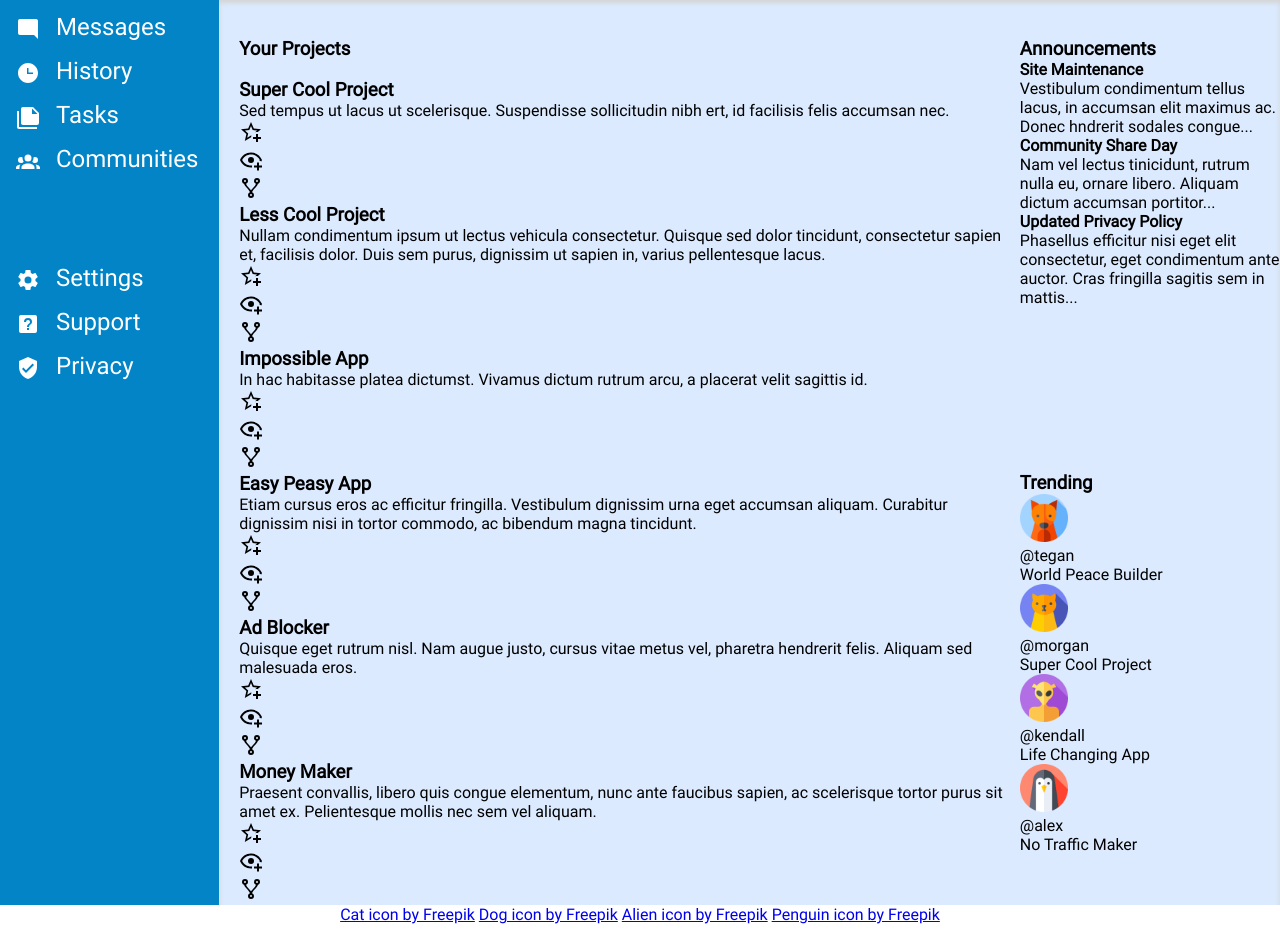
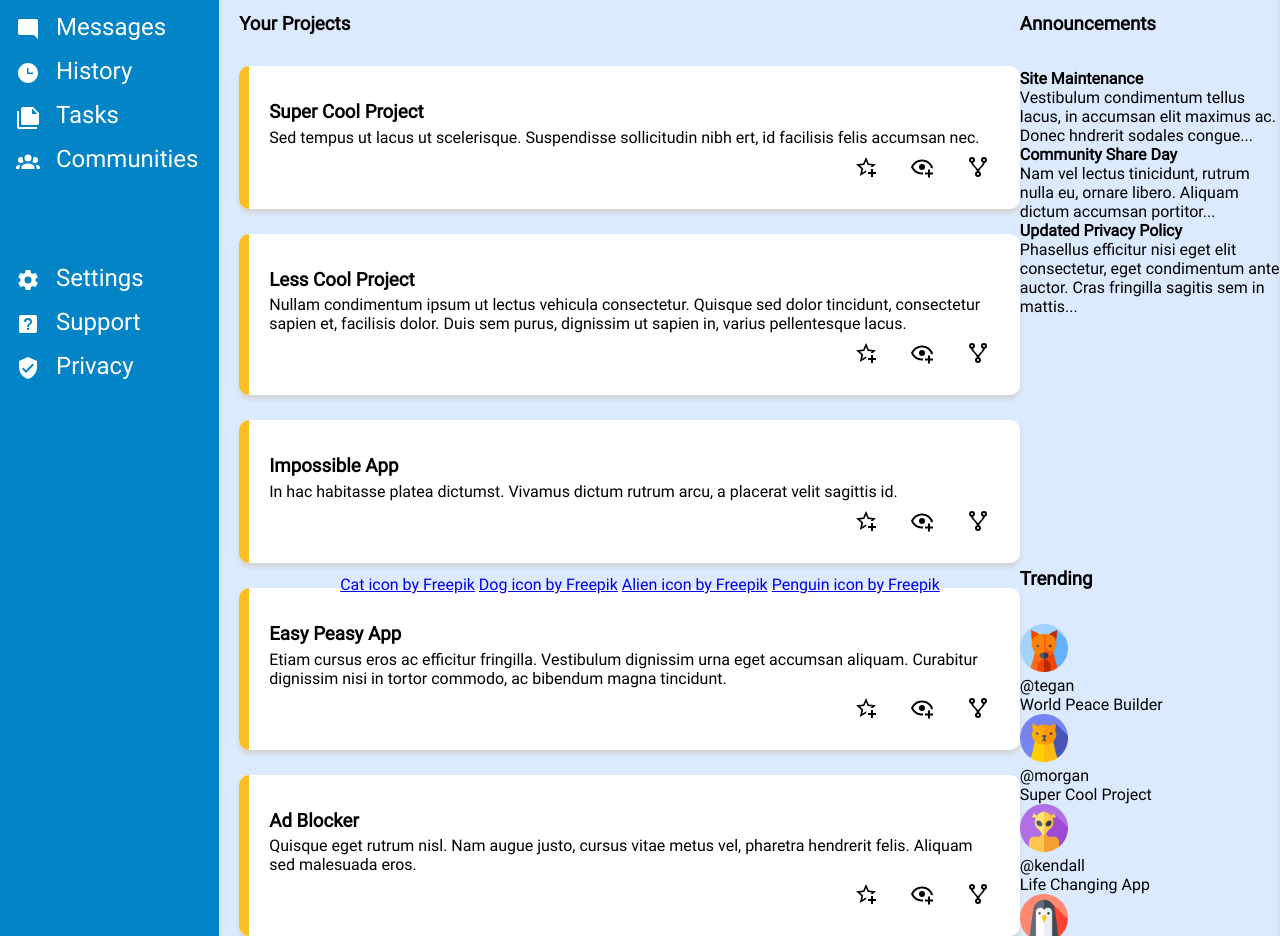
Before and after one commit to gnesayas/admin-dashboard, a plain HTML site: page index.html in a window 1280 px wide. Shown: the part 206-1142 px from the top of the page. Drawn offline with Linux system fonts and the light colour scheme.

Commit message:
Add project card styling, adjust footer

```diff
--- a/index.html
+++ b/index.html
@@ -59,7 +59,7 @@
             <div class="header-bottom">
                 <div><img class="main-profile-icon" src="img/cat_2716324.png"></div>
                 <div class="greeting">
-                    <div>Hi there,</div>
+                    <h4>Hi there,</h4>
                     <h2>Morgan Oakley (@morgan)</h2>
                 </div>
                 <button>New</button>
@@ -75,50 +75,62 @@
                         <h3>Super Cool Project</h3>
                         <p>Sed tempus ut lacus ut scelerisque. Suspendisse sollicitudin nibh ert, id facilisis felis
                             accumsan nec.</p>
+                        <div class="card-icons">
                             <div><img class="icon" src="img/star-plus-outline.svg"></div>
                             <div><img class="icon" src="img/eye-plus-outline.svg"></div>
                             <div><img class="icon" src="img/source-fork.svg"></div>
+                        </div>
                     </div>
                     <div class="card">
                         <h3>Less Cool Project</h3>
                         <p>Nullam condimentum ipsum ut lectus vehicula consectetur. Quisque sed dolor tincidunt,
                             consectetur sapien et, facilisis dolor. Duis sem purus, dignissim ut sapien in, varius
                             pellentesque lacus.</p>
+                        <div class="card-icons">
                             <div><img class="icon" src="img/star-plus-outline.svg"></div>
                             <div><img class="icon" src="img/eye-plus-outline.svg"></div>
                             <div><img class="icon" src="img/source-fork.svg"></div>
+                        </div>
                     </div>
                     <div class="card">
                         <h3>Impossible App</h3>
                         <p>In hac habitasse platea dictumst. Vivamus dictum rutrum arcu, a placerat velit sagittis id.
                         </p>
+                        <div class="card-icons">
                             <div><img class="icon" src="img/star-plus-outline.svg"></div>
                             <div><img class="icon" src="img/eye-plus-outline.svg"></div>
                             <div><img class="icon" src="img/source-fork.svg"></div>
+                        </div>
                     </div>
                     <div class="card">
                         <h3>Easy Peasy App</h3>
                         <p>Etiam cursus eros ac efficitur fringilla. Vestibulum dignissim urna eget accumsan aliquam.
                             Curabitur dignissim nisi in tortor commodo, ac bibendum magna tincidunt.</p>
+                        <div class="card-icons">
                             <div><img class="icon" src="img/star-plus-outline.svg"></div>
                             <div><img class="icon" src="img/eye-plus-outline.svg"></div>
                             <div><img class="icon" src="img/source-fork.svg"></div>
+                        </div>
                     </div>
                     <div class="card">
                         <h3>Ad Blocker</h3>
                         <p>Quisque eget rutrum nisl. Nam augue justo, cursus vitae metus vel, pharetra hendrerit felis.
                             Aliquam sed malesuada eros.</p>
+                        <div class="card-icons">
                             <div><img class="icon" src="img/star-plus-outline.svg"></div>
                             <div><img class="icon" src="img/eye-plus-outline.svg"></div>
                             <div><img class="icon" src="img/source-fork.svg"></div>
+                        </div>
                     </div>
                     <div class="card">
                         <h3>Money Maker</h3>
                         <p>Praesent convallis, libero quis congue elementum, nunc ante faucibus sapien, ac scelerisque
                             tortor purus sit amet ex. Pelientesque mollis nec sem vel aliquam.</p>
+                        <div class="card-icons">
                             <div><img class="icon" src="img/star-plus-outline.svg"></div>
                             <div><img class="icon" src="img/eye-plus-outline.svg"></div>
                             <div><img class="icon" src="img/source-fork.svg"></div>
+                        </div>
                     </div>
                 </div>
             </div>
@@ -179,16 +191,20 @@
             </div>
         </div>
         <div class="footer">
-            <a href="https://www.freepik.com/icon/cat_2716324#fromView=search&term=cat+avatar&page=1&position=10">Cat icon by
+            <a href="https://www.freepik.com/icon/cat_2716324#fromView=search&term=cat+avatar&page=1&position=10">Cat
+                icon by
                 Freepik</a>
 
-            <a href="https://www.freepik.com/icon/dog_4322992#fromView=search&term=dog+avatar&page=1&position=7">Dog icon by
+            <a href="https://www.freepik.com/icon/dog_4322992#fromView=search&term=dog+avatar&page=1&position=7">Dog
+                icon by
                 Freepik</a>
 
-            <a href="https://www.freepik.com/icon/alien_6695233#fromView=search&term=alien+avatar&page=1&position=70">Alien icon
+            <a href="https://www.freepik.com/icon/alien_6695233#fromView=search&term=alien+avatar&page=1&position=70">Alien
+                icon
                 by Freepik</a>
 
-            <a href="https://www.freepik.com/icon/penguin_8237649#fromView=search&term=penguin+avatar&page=1&position=90">Penguin
+            <a
+                href="https://www.freepik.com/icon/penguin_8237649#fromView=search&term=penguin+avatar&page=1&position=90">Penguin
                 icon by Freepik</a>
         </div>
     </div>
--- a/styles.css
+++ b/styles.css
@@ -60,7 +60,7 @@ li {
     display: grid;
     grid-template-rows: repeat(2, 1fr);
     gap: 20px;
-    padding-top: 32px;
+    padding-top: 7px;
     padding-right: 64px;
     padding-bottom: 16px;
     padding-left: 50px;
@@ -120,6 +120,7 @@ button {
     grid-template-columns: 3fr 1fr;
     background-color: #dbeafe;
     padding-top: 40px;
+    padding-bottom: 64px;
     padding-left: 20px;
     box-shadow: 0px 5px 5px inset #d4d4d4;
 }
@@ -132,6 +133,26 @@ button {
 .project-cards {
     display: grid;
     grid-template-columns: repeat(auto-fit, minmax(500px, 1fr));
+    gap: 25px;
+}
+
+.card {
+    display: grid;
+    grid-template-rows: 1.17em 1fr 1.5rem;
+    gap: 8px;
+    background-color: white;
+    border-radius: 10px;
+    padding-top: 35px;
+    padding-right: 30px;
+    padding-bottom: 30px;
+    padding-left: 30px;
+    box-shadow: 84px 0px 0px -74px inset #fbbf24, 0px 4px 4px #d4d4d4;
+}
+
+.card-icons {
+    display: flex;
+    justify-content: right;
+    gap: 32px;
 }
 
 .announcetrending {
@@ -139,7 +160,18 @@ button {
     grid-template-rows: 1fr 1fr;
 }
 
+.announcements {
+    display: grid;
+    grid-template-rows: 1fr 9fr;
+}
+
+.trending {
+    display: grid;
+    grid-template-rows: 1fr 9fr;
+}
+
 .footer {
-    grid-column: 1 / 3;
-    text-align: center;
+    position: fixed;
+    justify-self: center;
+    bottom: 0px;
 }
```
Lines whose indentation alone changed are shown as unchanged.
